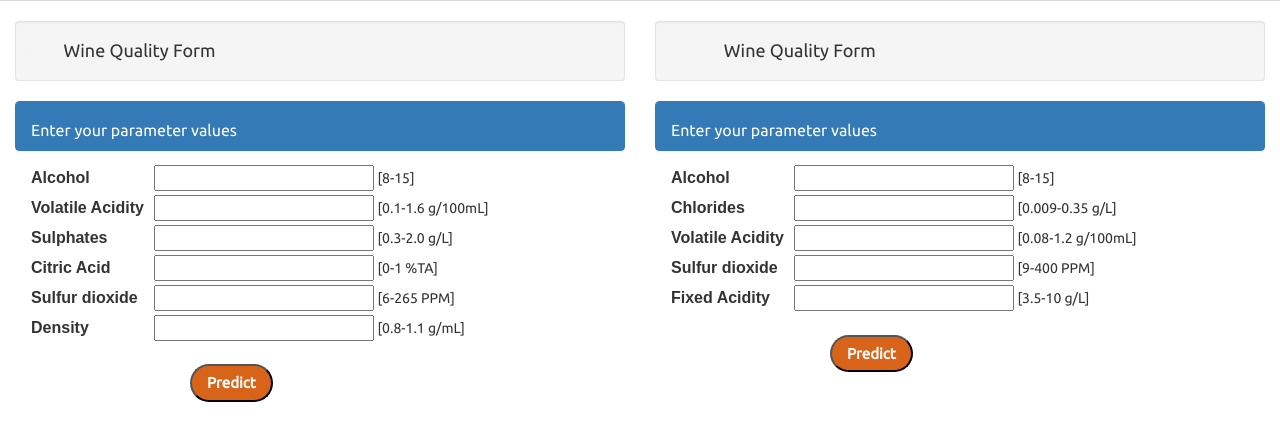
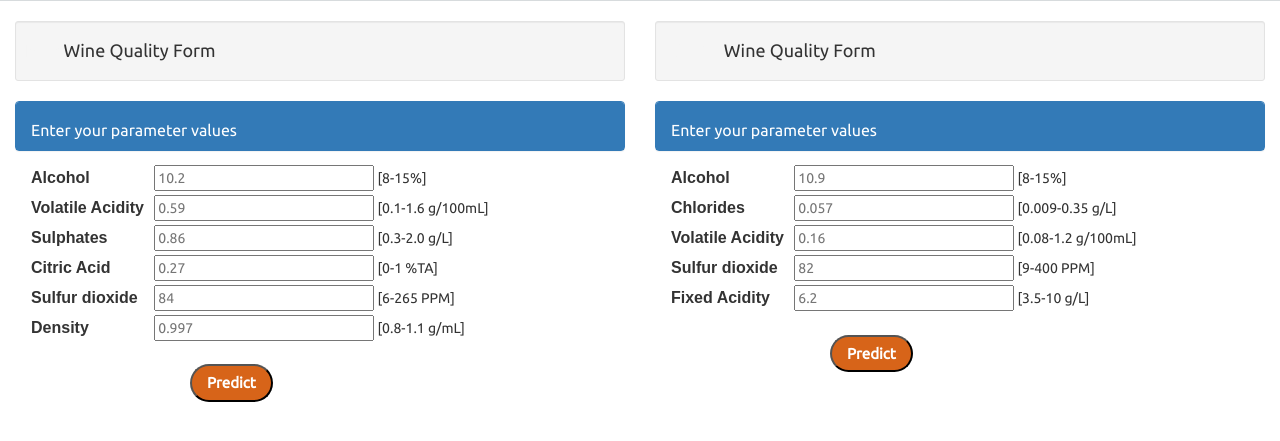
Before and after one commit to rahulughade/winequality, a Flask app: page / in a window 1280 px wide. Shown: the part 334-775 px from the top of the page. Run offline with Flask 2, Linux system fonts and the light colour scheme; some libraries are stand-ins or nearby versions.

Commit message:
Added placeholders to textboxes

```diff
--- a/templates/index.html
+++ b/templates/index.html
@@ -68,22 +68,22 @@
                     <!-- <h1>Red Wine features</h1> -->
                         <form action="/result_red" method="POST">
                             <label for="alcohol">Alcohol</label>
-                            <input type="text" id="alcohol" name="alcohol" required> <span>[8-15]</span>
+                            <input type="text" id="alcohol" name="alcohol" placeholder="10.2" required> <span>[8-15%]</span>
                             <br>
                             <label for="volatile_acidity">Volatile Acidity</label>
-                            <input type="text" id="volatile_acidity" name="volatile_acidity" required> <span>[0.1-1.6 g/100mL]</span>
+                            <input type="text" id="volatile_acidity" name="volatile_acidity" placeholder="0.59" required> <span>[0.1-1.6 g/100mL]</span>
                             <br>
                             <label for="sulphates">Sulphates</label>
-                            <input type="text" id="sulphates" name="sulphates" required> <span>[0.3-2.0 g/L]</span>
+                            <input type="text" id="sulphates" name="sulphates" placeholder="0.86" required> <span>[0.3-2.0 g/L]</span>
                             <br>
                             <label for="citric_acid">Citric Acid</label>
-                            <input type="text" id="citric_acid" name="citric_acid" required> <span>[0-1 %TA]</span>
+                            <input type="text" id="citric_acid" name="citric_acid" placeholder="0.27" required> <span>[0-1 %TA]</span>
                             <br>
                             <label for="total_sulfur_dioxide">Sulfur dioxide</label>
-                            <input type="text" id="total_sulfur_dioxide" name="total_sulfur_dioxide" required> <span>[6-265 PPM]</span>
+                            <input type="text" id="total_sulfur_dioxide" name="total_sulfur_dioxide" placeholder="84" required> <span>[6-265 PPM]</span>
                             <br>
                             <label for="density">Density</label>
-                            <input type="text" id="density" name="density" required> <span>[0.8-1.1 g/mL]</span>
+                            <input type="text" id="density" name="density" placeholder="0.997" required> <span>[0.8-1.1 g/mL]</span>
                             <br>
                             <br>
                             <input type="submit" value="Predict" class="button" style="position:relative; left: 27.5%;">
@@ -105,19 +105,19 @@
     <!-- <h1>White Wine features</h1> -->
         <form action="/result_white" method="POST">
           <label for="alcohol">Alcohol</label>
-          <input type="text" id="alcohol" name="alcohol" required> <span>[8-15]</span>
+          <input type="text" id="alcohol" name="alcohol" placeholder="10.9" required> <span>[8-15%]</span>
           <br>
           <label for="chlorides">Chlorides</label>
-          <input type="text" id="chlorides" name="chlorides" required> <span>[0.009-0.35 g/L]</span>
+          <input type="text" id="chlorides" name="chlorides" placeholder="0.057" required> <span>[0.009-0.35 g/L]</span>
           <br>
           <label for="volatile_acidity">Volatile Acidity</label>
-          <input type="text" id="volatile_acidity" name="volatile_acidity" required> <span>[0.08-1.2 g/100mL]</span>
+          <input type="text" id="volatile_acidity" name="volatile_acidity" placeholder="0.16" required> <span>[0.08-1.2 g/100mL]</span>
           <br>
           <label for="total_sulfur_dioxide">Sulfur dioxide</label>
-          <input type="text" id="total_sulfur_dioxide" name="total_sulfur_dioxide" required> <span>[9-400 PPM]</span>
+          <input type="text" id="total_sulfur_dioxide" placeholder="82" name="total_sulfur_dioxide" required> <span>[9-400 PPM]</span>
           <br>
           <label for="fixed_acidity">Fixed Acidity</label>
-          <input type="text" id="fixed_acidity" name="fixed_acidity" required> <span>[3.5-10 g/L]</span>
+          <input type="text" id="fixed_acidity" name="fixed_acidity" placeholder="6.2" required> <span>[3.5-10 g/L]</span>
           <br>
           <br>
           <input type="submit" value="Predict" class="button" style="position:relative; left: 27.5%;">
```
